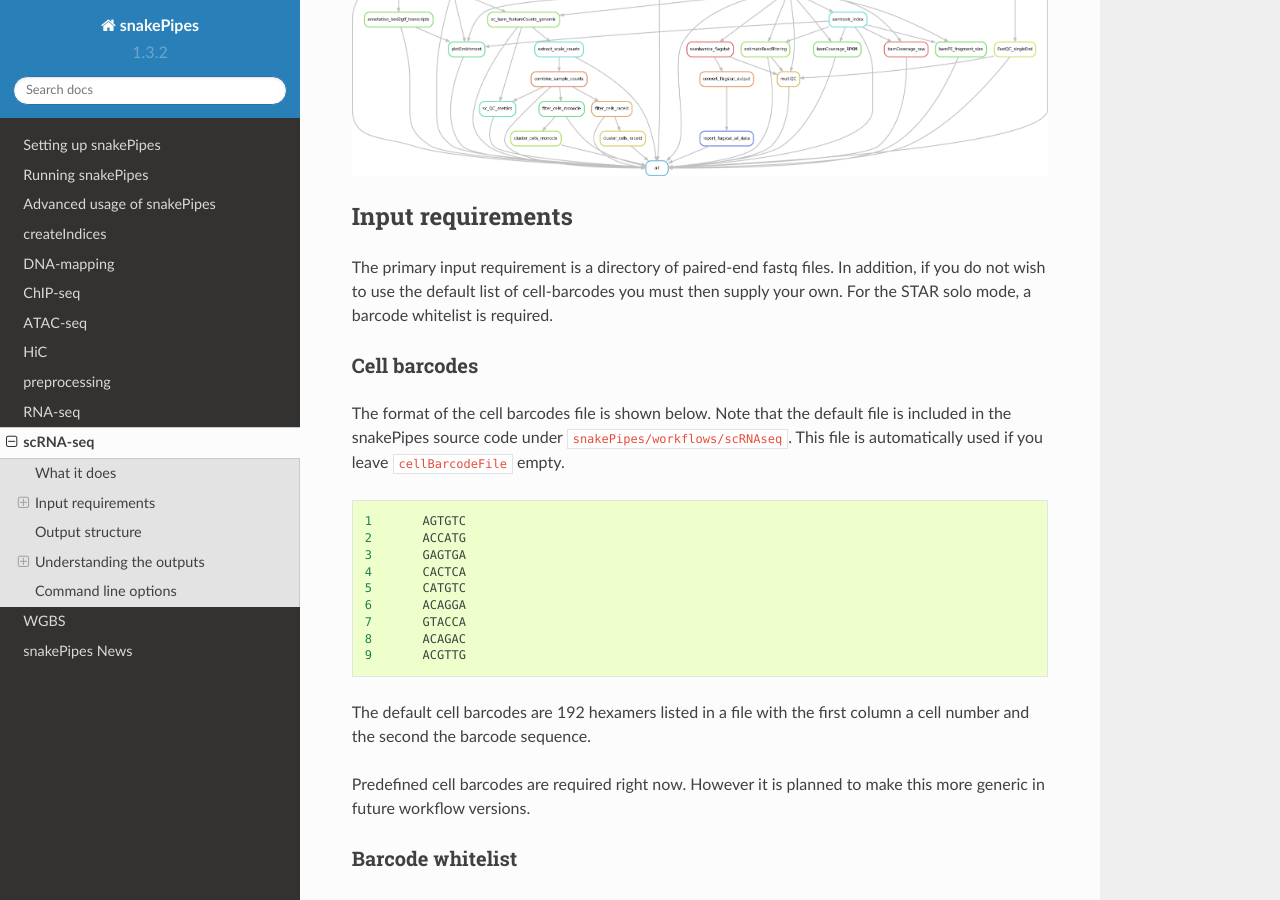
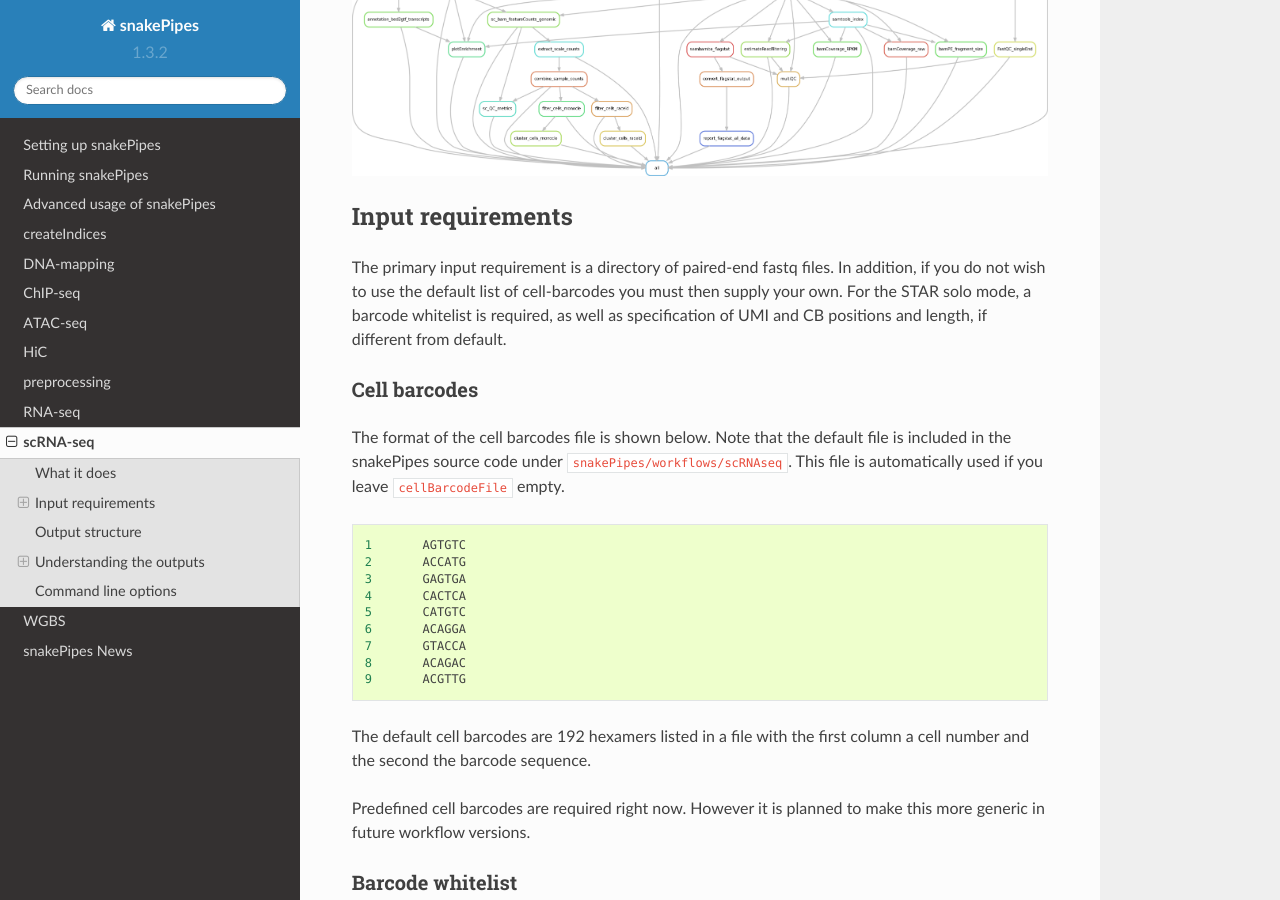
Before and after one commit to maxplanck-ie/snakepipes, a Sphinx documentation site: the page built from docs/content/workflows/scRNA-seq.rst, in a window 1280 px wide and 900 px high, scrolled down 684 px. Built offline with Sphinx 7.4.7 and the Read the Docs theme 2.0.0, drawn with Linux system fonts in a browser that asks for light colours.

```diff
--- a/docs/content/workflows/scRNA-seq.rst
+++ b/docs/content/workflows/scRNA-seq.rst
@@ -25,7 +25,7 @@ UMIs in the read headers are used to avoid counting PCR duplicates. A number of
 Input requirements
 ------------------
 
-The primary input requirement is a directory of paired-end fastq files. In addition, if you do not wish to use the default list of cell-barcodes you must then supply your own. For the STAR solo mode, a barcode whitelist is required.
+The primary input requirement is a directory of paired-end fastq files. In addition, if you do not wish to use the default list of cell-barcodes you must then supply your own. For the STAR solo mode, a barcode whitelist is required, as well as specification of UMI and CB positions and length, if different from default.
 
 Cell barcodes
 ~~~~~~~~~~~~~
```
Also changed, not shown: 2 other files.
